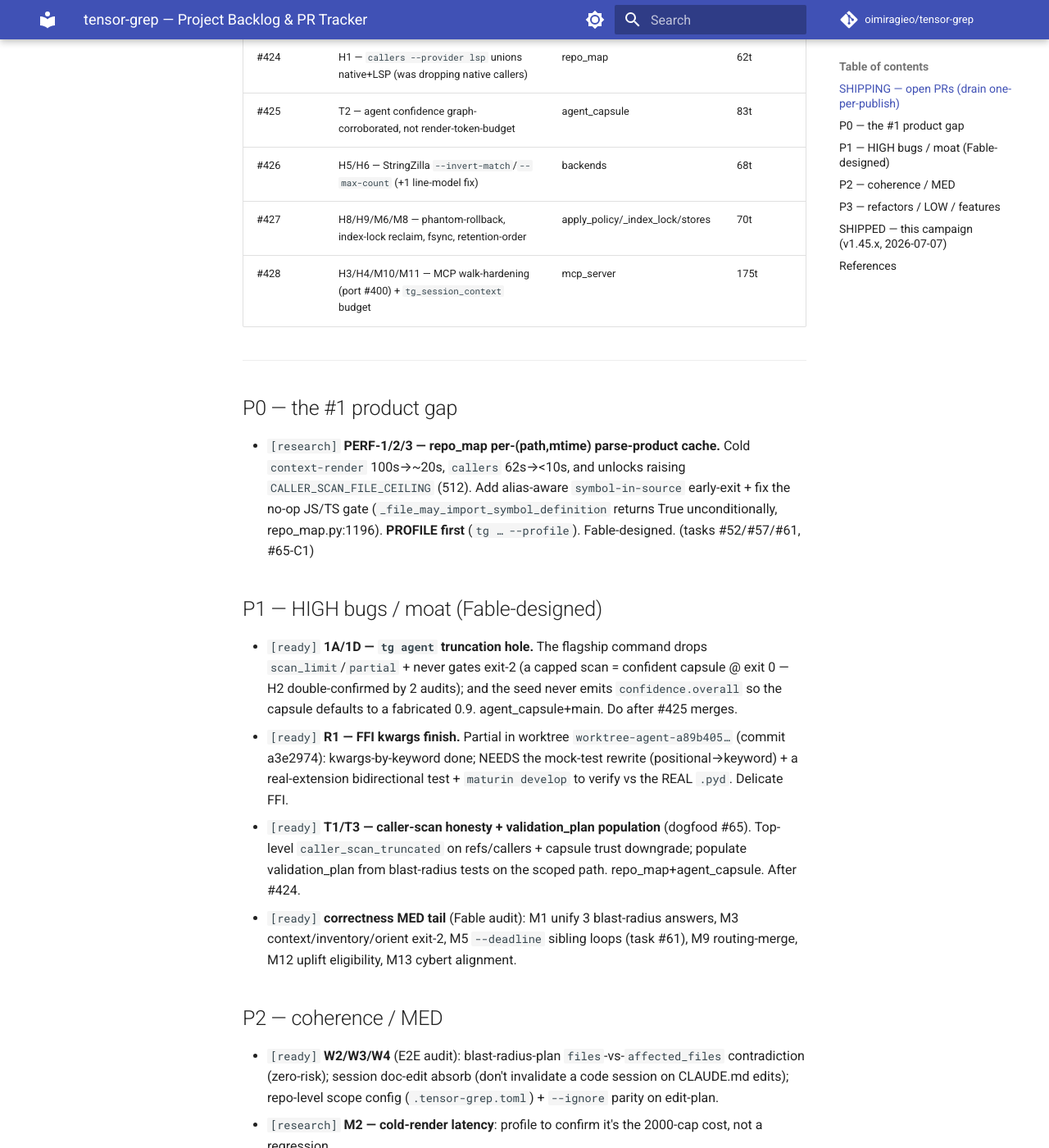
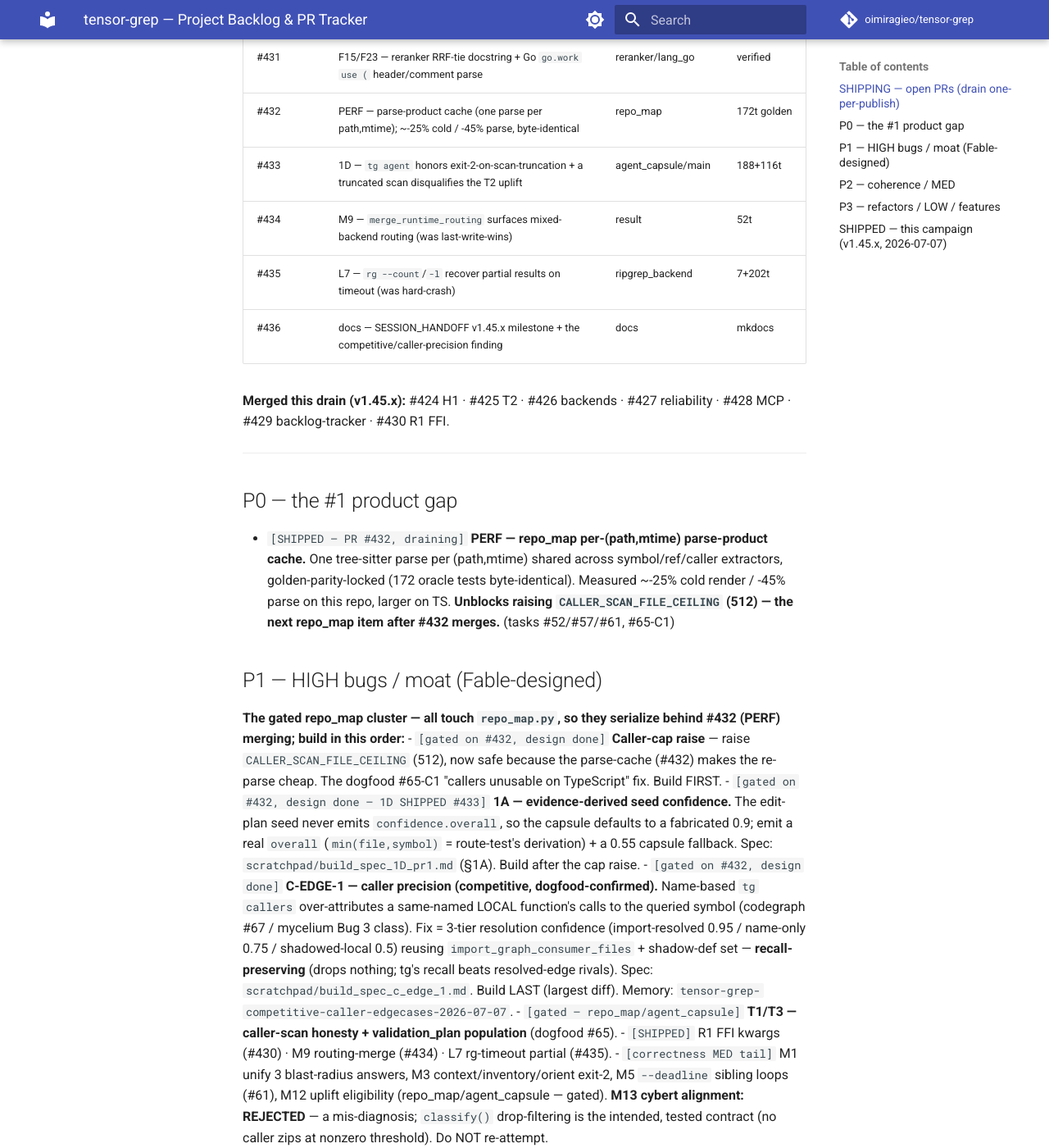
Before and after one commit to oimiragieo/tensor-grep, an MkDocs documentation site: the page built from docs/BACKLOG.md, in a window 1280 px wide and 1400 px high, scrolled down 733 px. Shown: the whole window at 82% size. Built offline with MkDocs 1.6.1 and Material for MkDocs 9.7.7, drawn with Linux system fonts in a browser that asks for light colours; comment, search, counter and statistics services are not loaded; some of the changed text lies outside the part shown.

Commit message:
docs(backlog): sync tracker to reality — #424-430 merged, PERF/1D/M9/L7 draining, add C-EDGE-1 (competitive), mark M13 rejected (#437)

```diff
--- a/docs/BACKLOG.md
+++ b/docs/BACKLOG.md
@@ -22,32 +22,40 @@ Always run the common-sense gate before pending a question to the CEO.
 ## SHIPPING — open PRs (drain one-per-publish)
 | PR | Fix | Files | Verified |
 |----|-----|-------|----------|
-| #424 | H1 — `callers --provider lsp` unions native+LSP (was dropping native callers) | repo_map | 62t |
-| #425 | T2 — agent confidence graph-corroborated, not render-token-budget | agent_capsule | 83t |
-| #426 | H5/H6 — StringZilla `--invert-match`/`--max-count` (+1 line-model fix) | backends | 68t |
-| #427 | H8/H9/M6/M8 — phantom-rollback, index-lock reclaim, fsync, retention-order | apply_policy/_index_lock/stores | 70t |
-| #428 | H3/H4/M10/M11 — MCP walk-hardening (port #400) + `tg_session_context` budget | mcp_server | 175t |
+| #431 | F15/F23 — reranker RRF-tie docstring + Go `go.work use (` header/comment parse | reranker/lang_go | verified |
+| #432 | PERF — parse-product cache (one parse per path,mtime); ~-25% cold / -45% parse, byte-identical | repo_map | 172t golden |
+| #433 | 1D — `tg agent` honors exit-2-on-scan-truncation + a truncated scan disqualifies the T2 uplift | agent_capsule/main | 188+116t |
+| #434 | M9 — `merge_runtime_routing` surfaces mixed-backend routing (was last-write-wins) | result | 52t |
+| #435 | L7 — `rg --count`/`-l` recover partial results on timeout (was hard-crash) | ripgrep_backend | 7+202t |
+| #436 | docs — SESSION_HANDOFF v1.45.x milestone + the competitive/caller-precision finding | docs | mkdocs |
+
+**Merged this drain (v1.45.x):** #424 H1 · #425 T2 · #426 backends · #427 reliability · #428 MCP · #429 backlog-tracker · #430 R1 FFI.
 
 ---
 
 ## P0 — the #1 product gap
-- `[research]` **PERF-1/2/3 — repo_map per-(path,mtime) parse-product cache.** Cold `context-render`
-  100s→~20s, `callers` 62s→<10s, and unlocks raising `CALLER_SCAN_FILE_CEILING` (512). Add alias-aware
-  `symbol-in-source` early-exit + fix the no-op JS/TS gate (`_file_may_import_symbol_definition` returns
-  True unconditionally, repo_map.py:1196). **PROFILE first** (`tg … --profile`). Fable-designed. (tasks #52/#57/#61, #65-C1)
+- `[SHIPPED — PR #432, draining]` **PERF — repo_map per-(path,mtime) parse-product cache.** One tree-sitter
+  parse per (path,mtime) shared across symbol/ref/caller extractors, golden-parity-locked (172 oracle tests
+  byte-identical). Measured ~-25% cold render / -45% parse on this repo, larger on TS. **Unblocks raising
+  `CALLER_SCAN_FILE_CEILING` (512) — the next repo_map item after #432 merges.** (tasks #52/#57/#61, #65-C1)
 
 ## P1 — HIGH bugs / moat (Fable-designed)
-- `[ready]` **1A/1D — `tg agent` truncation hole.** The flagship command drops `scan_limit`/`partial` +
-  never gates exit-2 (a capped scan = confident capsule @ exit 0 — H2 double-confirmed by 2 audits); and
-  the seed never emits `confidence.overall` so the capsule defaults to a fabricated 0.9. agent_capsule+main. Do after #425 merges.
-- `[ready]` **R1 — FFI kwargs finish.** Partial in worktree `worktree-agent-a89b405…` (commit a3e2974):
-  kwargs-by-keyword done; NEEDS the mock-test rewrite (positional→keyword) + a real-extension bidirectional
-  test + `maturin develop` to verify vs the REAL `.pyd`. Delicate FFI.
-- `[ready]` **T1/T3 — caller-scan honesty + validation_plan population** (dogfood #65). Top-level
-  `caller_scan_truncated` on refs/callers + capsule trust downgrade; populate validation_plan from
-  blast-radius tests on the scoped path. repo_map+agent_capsule. After #424.
-- `[ready]` **correctness MED tail** (Fable audit): M1 unify 3 blast-radius answers, M3 context/inventory/orient
-  exit-2, M5 `--deadline` sibling loops (task #61), M9 routing-merge, M12 uplift eligibility, M13 cybert alignment.
+**The gated repo_map cluster — all touch `repo_map.py`, so they serialize behind #432 (PERF) merging; build in this order:**
+- `[gated on #432, design done]` **Caller-cap raise** — raise `CALLER_SCAN_FILE_CEILING` (512), now safe because
+  the parse-cache (#432) makes the re-parse cheap. The dogfood #65-C1 "callers unusable on TypeScript" fix. Build FIRST.
+- `[gated on #432, design done — 1D SHIPPED #433]` **1A — evidence-derived seed confidence.** The edit-plan seed
+  never emits `confidence.overall`, so the capsule defaults to a fabricated 0.9; emit a real `overall`
+  (`min(file,symbol)` = route-test's derivation) + a 0.55 capsule fallback. Spec: `scratchpad/build_spec_1D_pr1.md` (§1A). Build after the cap raise.
+- `[gated on #432, design done]` **C-EDGE-1 — caller precision (competitive, dogfood-confirmed).** Name-based
+  `tg callers` over-attributes a same-named LOCAL function's calls to the queried symbol (codegraph #67 / mycelium
+  Bug 3 class). Fix = 3-tier resolution confidence (import-resolved 0.95 / name-only 0.75 / shadowed-local 0.5) reusing
+  `import_graph_consumer_files` + shadow-def set — **recall-preserving** (drops nothing; tg's recall beats resolved-edge
+  rivals). Spec: `scratchpad/build_spec_c_edge_1.md`. Build LAST (largest diff). Memory: `tensor-grep-competitive-caller-edgecases-2026-07-07`.
+- `[gated — repo_map/agent_capsule]` **T1/T3 — caller-scan honesty + validation_plan population** (dogfood #65).
+- `[SHIPPED]` R1 FFI kwargs (#430) · M9 routing-merge (#434) · L7 rg-timeout partial (#435).
+- `[correctness MED tail]` M1 unify 3 blast-radius answers, M3 context/inventory/orient exit-2, M5 `--deadline` sibling
+  loops (#61), M12 uplift eligibility (repo_map/agent_capsule — gated). **M13 cybert alignment: REJECTED** — a mis-diagnosis;
+  `classify()` drop-filtering is the intended, tested contract (no caller zips at nonzero threshold). Do NOT re-attempt.
 
 ## P2 — coherence / MED
 - `[ready]` **W2/W3/W4** (E2E audit): blast-radius-plan `files`-vs-`affected_files` contradiction (zero-risk);
@@ -70,7 +78,9 @@ Always run the common-sense gate before pending a question to the CEO.
 ## SHIPPED — this campaign (v1.45.x, 2026-07-07)
 Path A T1 (typed ref_kind) · Stage 0 (lang registry) · Go language · Path B (local hybrid semantic search) ·
 Cluster A (MCP unbounded scans) · Cluster B (exit-2 daemon) · F1–F8 dogfood fixes · crossbeam CVE · flaky-test hardening.
-Plus in-flight: the 5 PRs above (H1/T2/backends/reliability/MCP).
+Plus the v1.45.x correctness+trust blitz — **MERGED:** #424 H1 · #425 T2 · #426 backends · #427 reliability ·
+#428 MCP · #429 backlog-tracker · #430 R1 FFI. **DRAINING (#431–#436):** F15/F23 · PERF parse-cache · 1D truncation ·
+M9 mixed-routing · L7 rg-timeout · SESSION_HANDOFF. All verified in the real venv; M13 correctly rejected as a mis-diagnosis.
 
 ## References
 - Fable fix-queue detail (findings + worktree branches): `scratchpad/fable_blitz_fixqueue_2026-07-07.md` (temp — non-durable).
```
